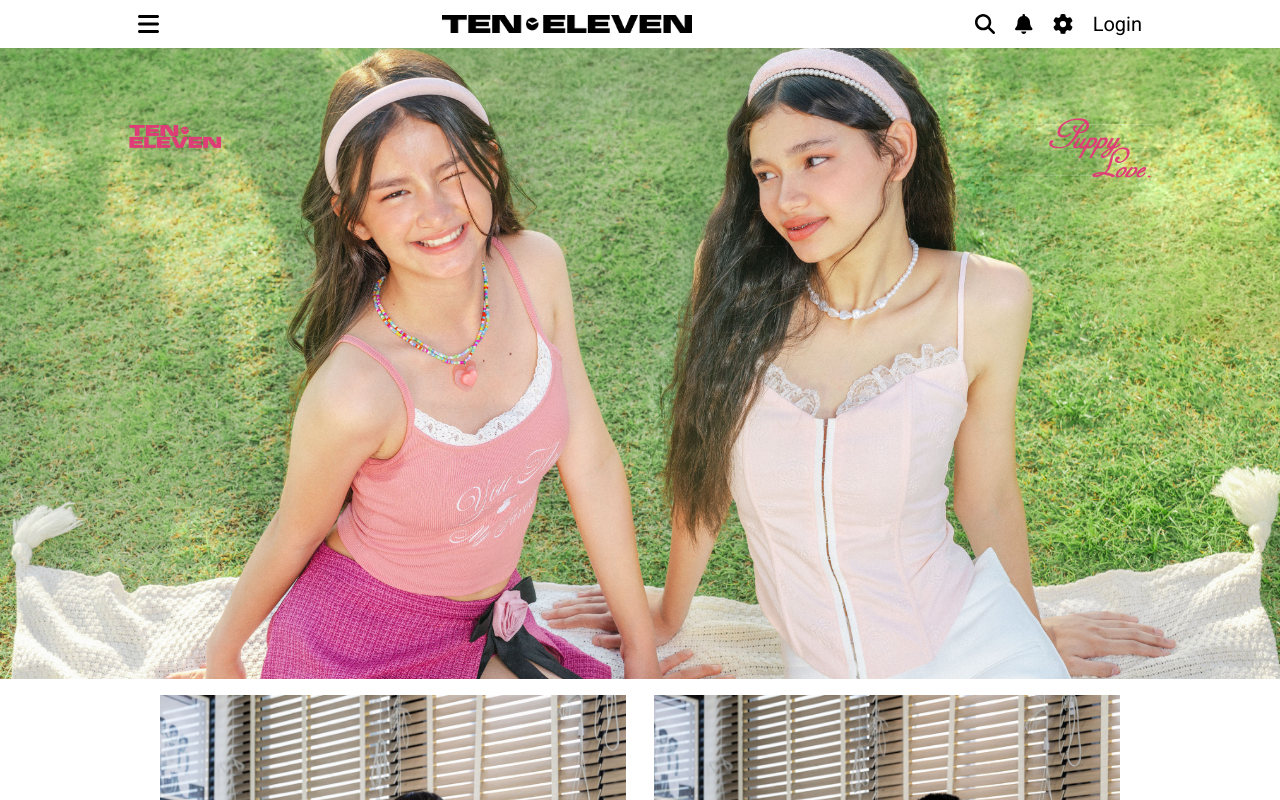
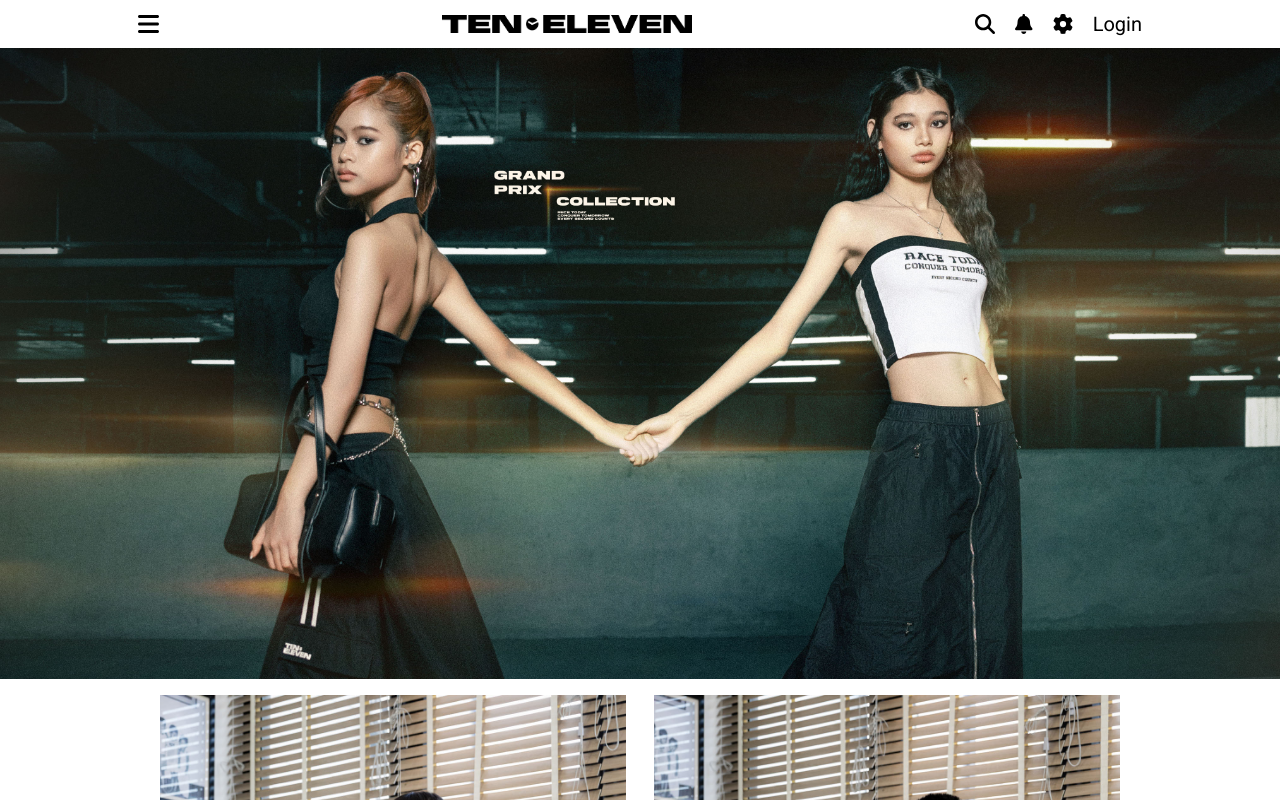
Before and after one commit to UdomHorn/Ten11, a React (Vite) app: page / in a window 1280 px wide. Shown: the top 800 px of the page. Built offline with nearby package versions, Linux system fonts and the light colour scheme; a web font is replaced by a local one.

Commit message:
add useEffect to home

```diff
--- a/src/Component/Home.jsx
+++ b/src/Component/Home.jsx
@@ -1,5 +1,6 @@
 import React from 'react'
 import img1 from '../assets/Images/TEN11 - Puppy Love Collection App Banner.jpg'
+import img12 from '../assets/Images/TEN11 - Grand Prix App banner.jpg'
 import img2 from '../assets/Images/8J6A0448.jpg'
 import img3 from '../assets/Images/8J6A0460.jpg'
 import img4 from '../assets/Images/ZANDO01.04.202511292-cr-450x672.jpg'
@@ -10,15 +11,32 @@
 import img9 from '../assets/Images/DSC07491-cr-450x672.jpg'
 import img10 from '../assets/Images/Pomelo studio11594-cr-450x672.jpg'
 import img11 from '../assets/Images/IMG_0162 copy-cr-450x672(1).jpg'
-
+import { useEffect, useState } from 'react'
 import {faBookmark} from '@fortawesome/free-solid-svg-icons'
 import { FontAwesomeIcon } from '@fortawesome/react-fontawesome'
 
+const images = [img1, img12]
+
 const Home = () => {
+  const [currentIndex, setCurrentIndex] = useState(0);
+  useEffect(() => {
+    const interval = setInterval(() => {
+      setCurrentIndex((prevIndex) => (prevIndex === 0 ? 1 : 0));
+    }, 3000); // Change every 3 seconds
+
+    return () => clearInterval(interval);
+  }, []);
+
+
   return (
     <div className='pt-[48px] font-roboto'>
       <div>
-        <div><img src={img1} alt="" /></div>
+        <div>
+          <img src={images[currentIndex]}
+           alt={`Slide $currentIndex + 1`}
+           className="w-full object-cover transition-all duration-3000"
+           />
+          </div>
 
         <div className='w-[75%] max-md:w-[94%] h-full  flex justify-center items-center m-auto mt-4 gap-7'>
         <div>
```
